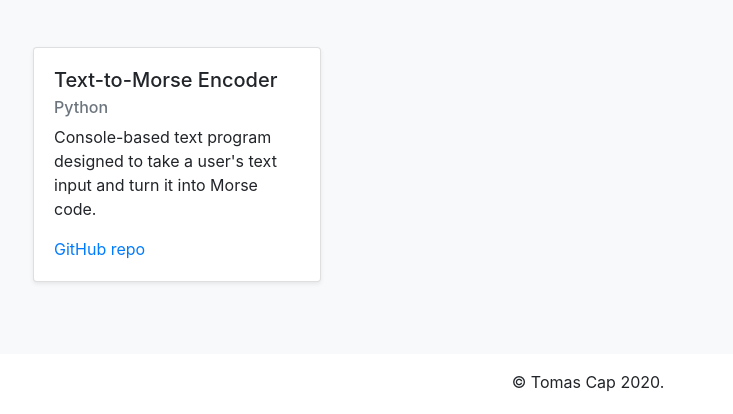
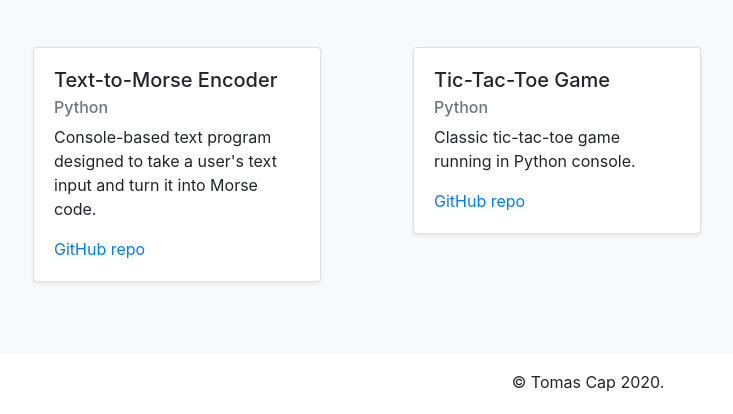
Before and after one commit to tomascap-cz/portfolio-site-custom, a Flask app: page /portfolio in a window 1280 px wide. Shown: the part 435-849 px from the top of the page, without its empty margins (52-785 px from the left). Run offline with Flask 2, Linux system fonts and the light colour scheme; the visitor is signed in with stand-in values (Sample User, id 1); some libraries are stand-ins or nearby versions.

Commit message:
Add new portfolio project - tictactoe

```diff
--- a/templates/portfolio.html
+++ b/templates/portfolio.html
@@ -29,7 +29,18 @@
                   <h5 class="card-title">Text-to-Morse Encoder</h5>
                   <h6 class="card-subtitle mb-2 text-muted">Python</h6>
                   <p class="card-text">Console-based text program designed to take a user's text input and turn it into Morse code.</p>
-                  <a href="#" class="card-link">GitHub repo</a>
+                  <a href="https://github.com/tomascap-cz/pp-morse-encoder" target="_blank" class="card-link">GitHub repo</a>
+                  <!-- <a href="#" class="card-link">Another link</a> -->
+                </div>
+              </div>
+          </div>
+          <div class="col-md-4">
+            <div class="card mb-4 shadow-sm" style="width: 18rem;">
+                <div class="card-body">
+                  <h5 class="card-title">Tic-Tac-Toe Game</h5>
+                  <h6 class="card-subtitle mb-2 text-muted">Python</h6>
+                  <p class="card-text">Classic tic-tac-toe game running in Python console.</p>
+                  <a href="https://github.com/tomascap-cz/tictactoe" target="_blank" class="card-link">GitHub repo</a>
                   <!-- <a href="#" class="card-link">Another link</a> -->
                 </div>
               </div>
```
